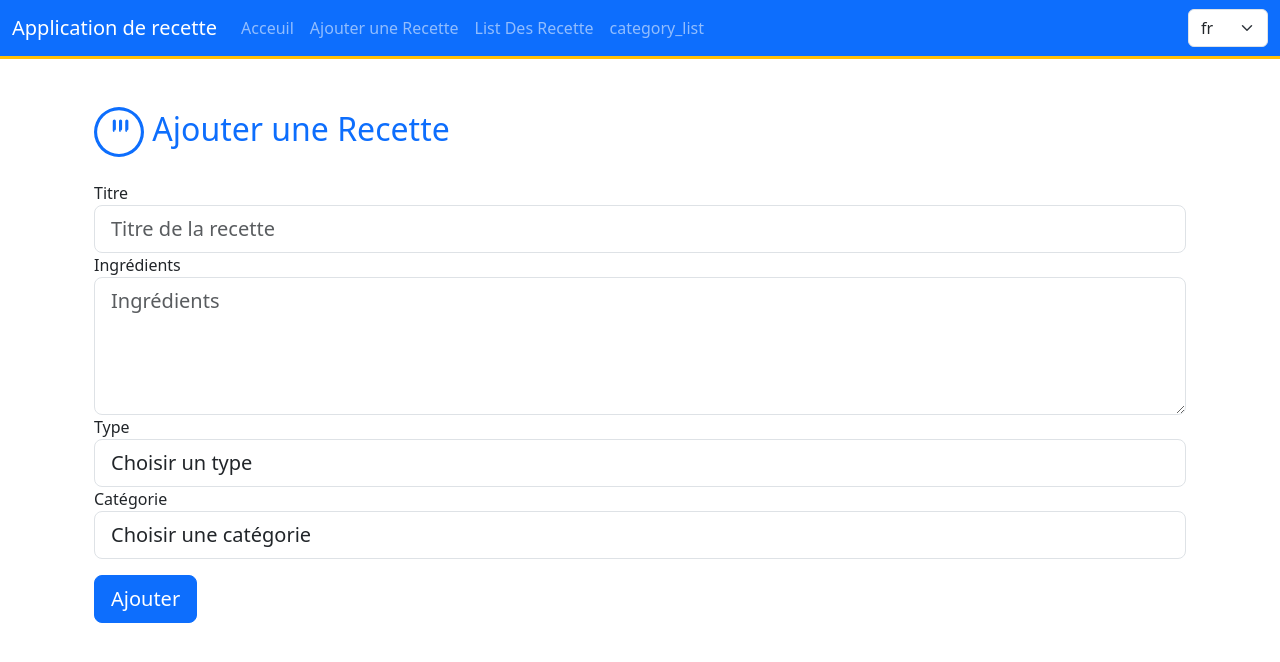
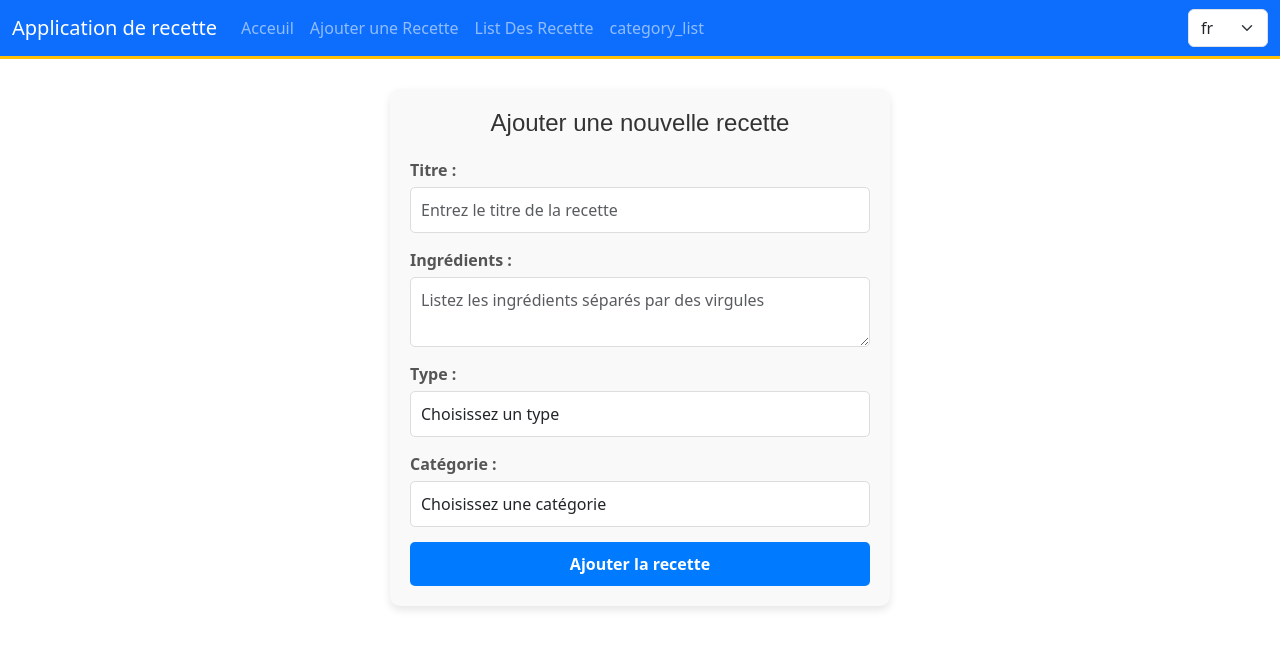
Before and after one commit to shyshasy/savory-recipe-hub, a Vue app: page /add-recipe in a window 1280 px wide. Shown: the top 662 px of the page. Built offline with nearby package versions, Linux system fonts and the light colour scheme.

Commit message:
modifiying AddRecipe and EditRecip files

```diff
--- a/src/components/AddRecipe.vue
+++ b/src/components/AddRecipe.vue
@@ -1,78 +1,178 @@
 <template>
-  <div class="container mt-5">
-    <h2 class="text-primary mb-4">
-      <svg xmlns="http://www.w3.org/2000/svg" width="50" height="50" fill="currentColor" class="bi bi-plus-circle" viewBox="0 0 16 16">
-        <path d="M8 0a8 8 0 1 0 8 8A8 8 0 0 0 8 0zm0 15a7 7 0 1 1 7-7 7 7 0 0 1-7 7zm.5-7a.5.5 0 0 1-.5-.5V4.5a.5.5 0 0 1 1 0v2.5a.5.5 0 0 1-.5.5zm-2 0a.5.5 0 0 1-.5-.5V4.5a.5.5 0 0 1 1 0v2.5a.5.5 0 0 1-.5.5zm4 0a.5.5 0 0 1-.5-.5V4.5a.5.5 0 0 1 1 0v2.5a.5.5 0 0 1-.5.5z"/>
-      </svg>
-      Ajouter une Recette
-    </h2>
-    <form @submit.prevent="handleAddRecipe">
+  <div class="form-container">
+    <h2>Ajouter une nouvelle recette</h2>
+
+    <form @submit.prevent="handleAddRecipe" class="recipe-form">
       <div class="form-group">
-        <label for="title">Titre</label>
-        <input v-model="recipe.title" type="text" class="form-control form-control-lg" id="title" placeholder="Titre de la recette" required />
+        <label for="title">Titre :</label>
+        <input v-model="recipe.title" type="text" id="title" class="form-control" placeholder="Entrez le titre de la recette" required />
       </div>
+
       <div class="form-group">
-        <label for="ingredients">Ingrédients</label>
-        <textarea v-model="recipe.ingredients" class="form-control form-control-lg" id="ingredients" rows="4" placeholder="Ingrédients" required></textarea>
+        <label for="ingredients">Ingrédients :</label>
+        <textarea v-model="recipe.ingredients" id="ingredients" class="form-control" placeholder="Listez les ingrédients séparés par des virgules" required></textarea>
       </div>
+
       <div class="form-group">
-        <label for="type">Type</label>
-        <select v-model="recipe.type" class="form-control form-control-lg" id="type" required>
-          <option value="" disabled>Choisir un type</option>
-          <option>Entrée</option>
-          <option>Plat</option>
-          <option>Dessert</option>
+        <label for="type">Type :</label>
+        <select v-model="recipe.type" id="type" class="form-control" required>
+          <option value="" disabled>Choisissez un type</option>
+          <option value="Dessert">Dessert</option>
+          <option value="Main Course">Plat principal</option>
+          <option value="Appetizer">Entrée</option>
+          <option value="Beverage">Boisson</option>
         </select>
       </div>
+
       <div class="form-group">
-        <label for="category">Catégorie</label>
-        <select v-model="recipe.category" class="form-control form-control-lg" id="category" required>
-          <option value="" disabled>Choisir une catégorie</option>
-          <option>Végétarien</option>
-          <option>Vegan</option>
-          <option>Sans gluten</option>
-          <option>Épicé</option>
-          <option>Douceur</option>
+        <label for="category">Catégorie :</label>
+        <select v-model="recipe.id_categorie" id="category" class="form-control" required>
+          <option value="" disabled>Choisissez une catégorie</option>
+          <option value="1">Dessert</option>
+          <option value="2">Plat principal</option>
+          <option value="3">Entrée</option>
         </select>
       </div>
-      <button type="submit" class="btn btn-primary btn-lg mt-3">Ajouter</button>
+
+      <button type="submit" class="btn btn-primary">Ajouter la recette</button>
+
+      <div v-if="errorMessage" class="alert alert-danger">{{ errorMessage }}</div>
+      <div v-if="successMessage" class="alert alert-success">{{ successMessage }}</div>
     </form>
-    <!-- Affichage du message de succès -->
-    <div v-if="successMessage" class="alert alert-success mt-3">
-      {{ successMessage }}
-    </div>
   </div>
 </template>
-<script>
+
+<script setup>
 import { ref } from 'vue';
 import { useRecipeStore } from '../stores/recipeStore';
 import { useRouter } from 'vue-router';
 
-export default {
-  name: 'AddRecipe',
-  setup() {
 const recipeStore = useRecipeStore();
 const router = useRouter();
+
 const recipe = ref({
   title: '',
   ingredients: '',
   type: '',
-      category: '' // Ajout de la catégorie
+  id_categorie: '' // Champ lié à la sélection de catégorie
 });
 const successMessage = ref('');
+const errorMessage = ref('');
 
-    function handleAddRecipe() {
-      if (recipe.value.title && recipe.value.ingredients && recipe.value.type && recipe.value.category) {
-        recipeStore.addRecipe({ ...recipe.value, id: Date.now() });
+const handleAddRecipe = () => {
+  if (recipe.value.title && recipe.value.ingredients && recipe.value.type && recipe.value.id_categorie) {
+    const recipeToSubmit = { ...recipe.value }; // Convertir en objet simple
+    console.log("Données à envoyer à l'API :", recipeToSubmit); // Log pour debug
+    recipeStore.addRecipe(recipeToSubmit)
+      .then(() => {
         successMessage.value = 'Recette ajoutée avec succès !';
+        errorMessage.value = ''; // Réinitialiser le message d'erreur
         setTimeout(() => {
-          router.push({ name: 'recipe-list' });
-        }, 1500); // Redirection après 1,5 seconde
-        recipe.value = { title: '', ingredients: '', type: '', category: '' }; // Réinitialiser les champs du formulaire
+          router.push({ name: 'recipe-list' }); // Redirection après 1.5s
+        }, 1500);
+        recipe.value = { title: '', ingredients: '', type: '', id_categorie: '' }; // Réinitialisation des champs
+      })
+      .catch((error) => {
+        if (error.response) {
+          console.error("Erreur lors de l'ajout de la recette :", error.response.data);
+          errorMessage.value = 'Erreur lors de l\'ajout de la recette. ' + (error.response.data.message || 'Veuillez réessayer.');
+        } else if (error.request) {
+          console.error("Aucune réponse de l'API :", error.request);
+          errorMessage.value = 'Impossible de se connecter au serveur. Veuillez vérifier votre connexion ou réessayer plus tard.';
+        } else {
+          console.error("Erreur lors de la configuration de la requête :", error.message);
+          errorMessage.value = 'Erreur interne. Veuillez réessayer.';
         }
-    }
-
-    return { recipe, handleAddRecipe, successMessage };
+      });
+  } else {
+    errorMessage.value = 'Veuillez remplir tous les champs obligatoires.';
   }
 };
 </script>
+
+<style scoped>
+/* Container du formulaire */
+.form-container {
+  max-width: 500px;
+  margin: 30px auto;
+  padding: 20px;
+  background-color: #f9f9f9;
+  border-radius: 10px;
+  box-shadow: 0 4px 8px rgba(0, 0, 0, 0.1);
+}
+
+/* Titre du formulaire */
+h2 {
+  text-align: center;
+  font-family: 'Arial', sans-serif;
+  font-size: 24px;
+  color: #333;
+  margin-bottom: 20px;
+}
+
+/* Groupes de champs */
+.form-group {
+  margin-bottom: 15px;
+}
+
+/* Labels */
+label {
+  font-weight: bold;
+  display: block;
+  margin-bottom: 5px;
+  color: #555;
+}
+
+/* Champs de formulaire */
+.form-control {
+  width: 100%;
+  padding: 10px;
+  font-size: 16px;
+  border: 1px solid #ddd;
+  border-radius: 5px;
+  background-color: #fff;
+  transition: border-color 0.3s ease-in-out;
+}
+
+.form-control:focus {
+  border-color: #007bff;
+  outline: none;
+}
+
+/* Bouton de soumission */
+.btn {
+  width: 100%;
+  padding: 10px;
+  font-size: 16px;
+  font-weight: bold;
+  background-color: #007bff;
+  color: white;
+  border: none;
+  border-radius: 5px;
+  cursor: pointer;
+  transition: background-color 0.3s ease-in-out;
+}
+
+.btn:hover {
+  background-color: #0056b3;
+}
+
+/* Messages d'alerte */
+.alert {
+  margin-top: 15px;
+  padding: 10px;
+  border-radius: 5px;
+  text-align: center;
+  font-weight: bold;
+}
+
+.alert-danger {
+  background-color: #f8d7da;
+  color: #721c24;
+}
+
+.alert-success {
+  background-color: #d4edda;
+  color: #155724;
+}
+</style>
--- a/src/components/EditRecipe.vue
+++ b/src/components/EditRecipe.vue
@@ -1,32 +1,31 @@
 <template>
-  <div class="container mt-5">
-    <h2 class="text-primary mb-4">
-      <svg xmlns="http://www.w3.org/2000/svg" width="50" height="50" fill="currentColor" class="bi bi-pencil" viewBox="0 0 16 16">
-        <path d="M12.146 0.854a.5.5 0 0 1 .708 0l2 2a.5.5 0 0 1 0 .708l-1.5 1.5L12.146.854zM0 11.5V16h4.5L12.146 7.854 10.646 6.354 0 11.5z"/>
-      </svg>
-      {{ $t('editRecipe') }}
-    </h2>
-    <form @submit.prevent="handleEditRecipe">
+  <div class="form-container">
+    <h2>{{ $t('editRecipe') }}</h2>
+
+    <form @submit.prevent="handleEditRecipe" class="recipe-form">
       <div class="form-group">
         <label for="title">{{ $t('title') }}</label>
-        <input v-model="recipe.title" type="text" class="form-control form-control-lg" id="title" :placeholder="$t('title')" required />
+        <input v-model="recipe.title" type="text" id="title" class="form-control" placeholder="{{ $t('title') }}" required />
       </div>
+
       <div class="form-group">
         <label for="ingredients">{{ $t('ingredients') }}</label>
-        <textarea v-model="recipe.ingredients" class="form-control form-control-lg" id="ingredients" rows="4" :placeholder="$t('ingredients')" required></textarea>
+        <textarea v-model="recipe.ingredients" id="ingredients" class="form-control" rows="4" placeholder="{{ $t('ingredients') }}" required></textarea>
       </div>
+
       <div class="form-group">
         <label for="type">{{ $t('type') }}</label>
-        <select v-model="recipe.type" class="form-control form-control-lg" id="type" required>
+        <select v-model="recipe.type" id="type" class="form-control" required>
           <option value="" disabled>{{ $t('selectType') }}</option>
           <option>{{ $t('appetizer') }}</option>
           <option>{{ $t('mainCourse') }}</option>
           <option>{{ $t('dessert') }}</option>
         </select>
       </div>
+
       <div class="form-group">
         <label for="category">{{ $t('category') }}</label>
-        <select v-model="recipe.category" class="form-control form-control-lg" id="category" required>
+        <select v-model="recipe.category" id="category" class="form-control" required>
           <option value="" disabled>{{ $t('selectCategory') }}</option>
           <option>Végétarien</option>
           <option>Vegan</option>
@@ -35,54 +34,145 @@
           <option>Douceur</option>
         </select>
       </div>
-      <button type="submit" class="btn btn-primary btn-lg mt-3">{{ $t('editButton') }}</button>
+
+      <button type="submit" class="btn btn-primary">{{ $t('editButton') }}</button>
+
+      <div v-if="successMessage" class="alert alert-success">{{ successMessage }}</div>
+      <div v-if="errorMessage" class="alert alert-danger">{{ errorMessage }}</div>
     </form>
-    <p v-if="successMessage" class="mt-3 alert alert-success">{{ $t('successMessage') }}</p>
   </div>
 </template>
 
-<script>
+<script setup>
 import { ref, onMounted } from 'vue';
 import { useRecipeStore } from '../stores/recipeStore';
 import { useRoute, useRouter } from 'vue-router';
 
-export default {
-  name: 'EditRecipe',
-  setup() {
 const route = useRoute();
 const router = useRouter();
 const recipeStore = useRecipeStore();
 const recipe = ref({
+  id: null, // Ajoutez un champ id pour stocker l'ID de la recette
   title: '',
   ingredients: '',
   type: '',
-      category: '' // Ajouter la propriété de catégorie
+  category: ''
 });
 const successMessage = ref('');
+const errorMessage = ref('');
 
 onMounted(() => {
   const recipeId = route.params.id;
   const existingRecipe = recipeStore.getRecipeById(Number(recipeId));
   if (existingRecipe) {
     recipe.value = { ...existingRecipe };
+  } else {
+    errorMessage.value = 'Recette introuvable.';
   }
 });
 
-    function handleEditRecipe() {
+async function handleEditRecipe() {
   if (recipe.value.title && recipe.value.ingredients && recipe.value.type && recipe.value.category) {
-        recipeStore.recipes = recipeStore.recipes.map(r => r.id === recipe.value.id ? { ...recipe.value } : r);
-        successMessage.value = 'successMessage'; // Utilisez la clé pour le message
+    try {
+      await recipeStore.updateRecipe(recipe.value); // Mettez à jour la recette via l'API
+      successMessage.value = 'Recette mise à jour avec succès !';
+      errorMessage.value = ''; // Réinitialiser le message d'erreur
       setTimeout(() => {
-          router.push({ name: 'recipe-list' });
-        }, 2000); // Redirection après 2 secondes pour afficher le message de succès
+        router.push({ name: 'recipe-list' }); // Redirection après 2 secondes
+      }, 2000);
+    } catch (error) {
+      errorMessage.value = 'Erreur lors de la mise à jour de la recette.';
+    }
+  } else {
+    errorMessage.value = 'Veuillez remplir tous les champs obligatoires.';
   }
 }
-
-    return { recipe, handleEditRecipe, successMessage };
-  }
-};
 </script>
 
+
 <style scoped>
-/* Style spécifique pour ce composant */
+/* Container du formulaire */
+.form-container {
+  max-width: 500px;
+  margin: 30px auto;
+  padding: 20px;
+  background-color: #f9f9f9;
+  border-radius: 10px;
+  box-shadow: 0 4px 8px rgba(0, 0, 0, 0.1);
+}
+
+/* Titre du formulaire */
+h2 {
+  text-align: center;
+  font-family: 'Arial', sans-serif;
+  font-size: 24px;
+  color: #333;
+  margin-bottom: 20px;
+}
+
+/* Groupes de champs */
+.form-group {
+  margin-bottom: 15px;
+}
+
+/* Labels */
+label {
+  font-weight: bold;
+  display: block;
+  margin-bottom: 5px;
+  color: #555;
+}
+
+/* Champs de formulaire */
+.form-control {
+  width: 100%;
+  padding: 10px;
+  font-size: 16px;
+  border: 1px solid #ddd;
+  border-radius: 5px;
+  background-color: #fff;
+  transition: border-color 0.3s ease-in-out;
+}
+
+.form-control:focus {
+  border-color: #007bff;
+  outline: none;
+}
+
+/* Bouton de soumission */
+.btn {
+  width: 100%;
+  padding: 10px;
+  font-size: 16px;
+  font-weight: bold;
+  background-color: #007bff;
+  color: white;
+  border: none;
+  border-radius: 5px;
+  cursor: pointer;
+  transition: background-color 0.3s ease-in-out;
+}
+
+.btn:hover {
+  background-color: #0056b3;
+}
+
+/* Messages d'alerte */
+.alert {
+  margin-top: 15px;
+  padding: 10px;
+  border-radius: 5px;
+  text-align: center;
+  font-weight: bold;
+}
+
+.alert-danger {
+  background-color: #f8d7da;
+  color: #721c24;
+}
+
+.alert-success {
+  background-color: #d4edda;
+  color: #155724;
+}
 </style>
```
Lines whose indentation alone changed are shown as unchanged.
